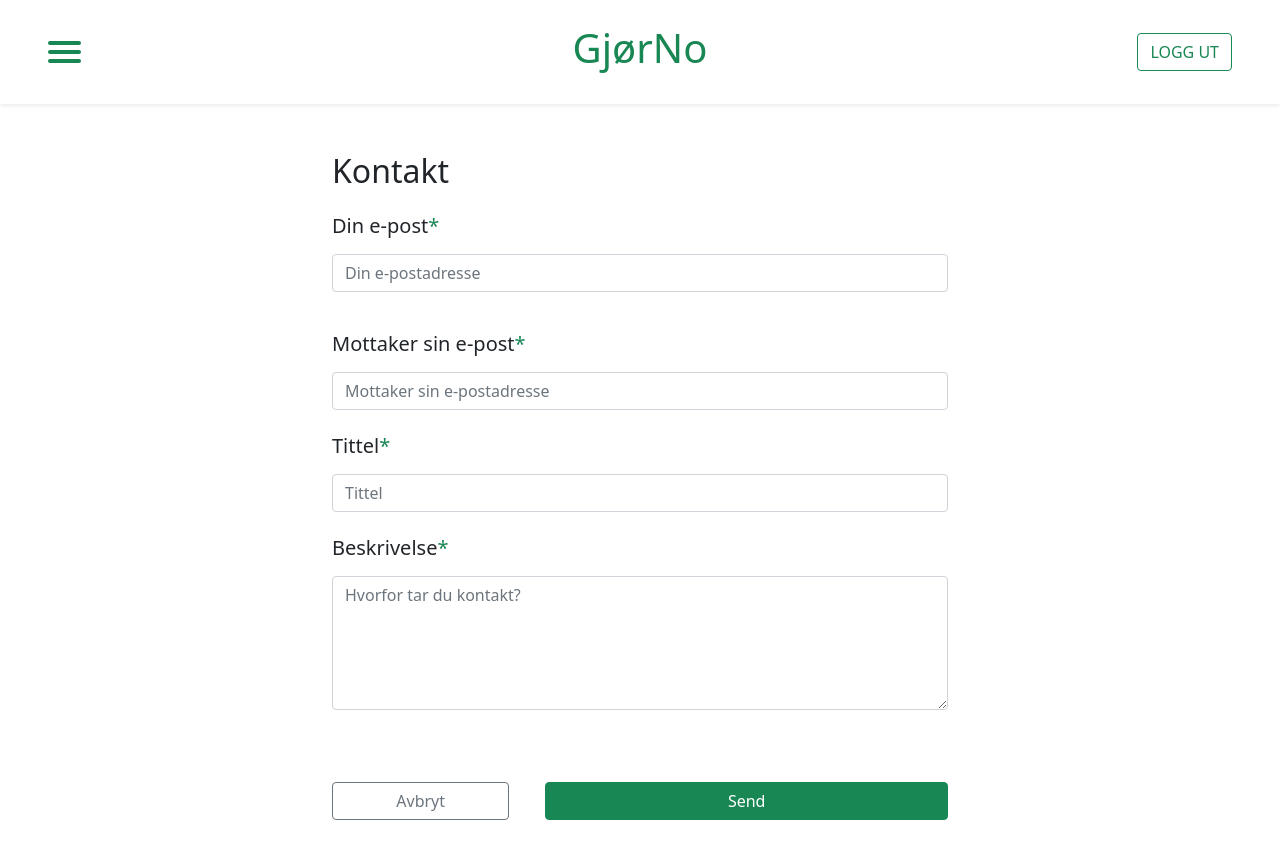
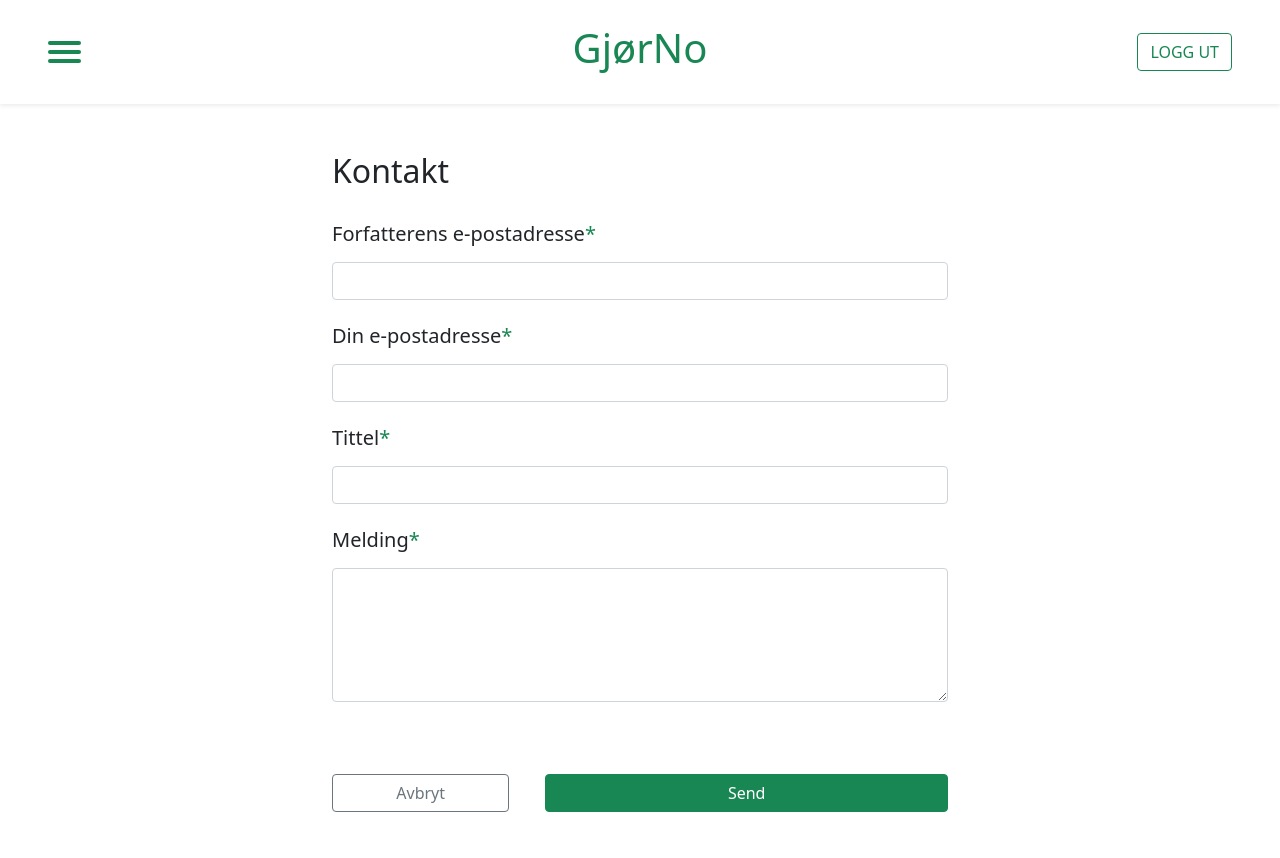
Before and after one commit to mathiazom/gjorno, a React (Create React App) app in the folder frontend/: page /activity-details/1/contact in a window 1280 px wide. Shown: the top 858 px of the page. Built offline with nearby package versions, Linux system fonts and the light colour scheme; no server answers; sample sign-in values are in the browser's storage.

Commit message:
Email frontend validation (#86)

```diff
--- a/frontend/src/components/activitydetails/ActivityDetails.js
+++ b/frontend/src/components/activitydetails/ActivityDetails.js
@@ -5,6 +5,7 @@ import DetailedActivity from "./DetailedActivity.js";
 import Registration from "./Registration.js";
 import {Link, withRouter} from 'react-router-dom';
 import {toast} from "react-toastify";
+import {stringIsEmail} from "../common/Utils";
 
 class ActivityDetails extends React.Component {
 
@@ -169,7 +170,7 @@ class ActivityDetails extends React.Component {
                                         </a>
                                     </div>
                                     }
-                                    {!this.state.activity.is_author &&
+                                    {!this.state.activity.is_author && stringIsEmail(this.state.user.email) &&
                                     <div className="d-flex align-items-center flex-column mt-4 mt-xl-0">
                                         <Link
                                         to={`/activity-details/${this.state.activity.id}/contact/`}
--- a/frontend/src/components/activitydetails/EmailForm.js
+++ b/frontend/src/components/activitydetails/EmailForm.js
@@ -1,8 +1,10 @@
 import axios from 'axios';
 import React from 'react';
 import FormWithValidation from '../common/FormWithValidation';
-import { RequiredAsterisk } from "../common/RequiredAsterisk";
-import { withRouter } from 'react-router-dom';
+import {RequiredAsterisk} from "../common/RequiredAsterisk";
+import {withRouter} from 'react-router-dom';
+import {stringIsBlank, stringIsEmail, validateForm} from "../common/Utils";
+import {toast} from "react-toastify";
 
 class EmailForm extends React.Component {
     constructor(props) {
@@ -11,7 +13,7 @@ class EmailForm extends React.Component {
         this.state = {
             activity: null,
             user: null,
-
+            email_failed: false
         };
 
         this.getUserEmail = this.getUserEmail.bind(this);
@@ -34,9 +36,10 @@ class EmailForm extends React.Component {
                 "Authorization": `Token ${window.localStorage.getItem("Token")}`
             }
         }).then(res => {
-            if (res.data.email != null) {
-                document.getElementById("activity-email-input").value = res.data.email;
-                document.getElementById("activity-email-input").disabled = true;
+            const userEmail = res.data.email;
+            if (userEmail != null && stringIsEmail(userEmail)) {
+                document.getElementById("user-email-input").value = res.data.email;
+                document.getElementById("user-email-input").disabled = true;
             }
         }).catch(error => {
             console.log(error.response);
@@ -47,16 +50,12 @@ class EmailForm extends React.Component {
      * Get the activity data.
      */
     getActivity() {
-        // Include auth token only if it exists (user is logged in)
-        // otherwise browse the activity anonymously
-        const headers = {}
-        if (this.props.authenticated) {
-            headers['Authorization'] = `Token ${window.localStorage.getItem("Token")}`
+        axios.get(`http://localhost:8000/api/activities/${this.props.match.params.id}/?register_view`, {
+            headers: {
+                "Authorization": `Token ${window.localStorage.getItem("Token")}`
             }
-        axios.get(`http://localhost:8000/api/activities/${this.props.match.params.id}/?register_view`, {
-            headers: headers
         }).then(res => {
-            this.setState({ activity: res.data })
+            this.setState({activity: res.data})
             this.getActivityAuthor();
         }).catch(error => {
             console.log(error.response);
@@ -69,74 +68,103 @@ class EmailForm extends React.Component {
     getActivityAuthor() {
         axios.get(`http://localhost:8000/api/users/${this.state.activity.user}`
         ).then(res => {
-            this.setState({ user: res.data })
-            if (res.data.email != null) {
-                document.getElementById("activity-receiver-input").value = res.data.email;
-                document.getElementById("activity-receiver-input").disabled = true;
+            this.setState({user: res.data})
+            const authorEmail = res.data.email;
+            if (authorEmail == null || !stringIsEmail(authorEmail)) {
+                // Author does not have a valid email registered, abort
+                this.props.history.push(`/activity-details/${this.props.match.params.id}`);
+                return;
             }
+            document.getElementById("author-email-input").value = authorEmail;
+            document.getElementById("author-email-input").disabled = true;
         }).catch(error => {
             console.log(error.response);
         });
     }
 
     /**
-     * Empty the form, and add a error message to the page.
+     * Empty the page, and add a success message to the page.
      */
-    addErrorMessage() {
-        document.getElementById("contact-form-main-div").innerHTML = "";
+    addEmailSentMessage() {
 
-        let i = document.createElement("i");
-        i.className = "fas fa-info-circle fa-lg text-muted align-self-center me-4";
+        this.setState({email_failed: false});
 
-        let p = document.createElement("p");
-        p.className = "text-muted fs-6 m-0";
-        p.innerText = "E-posten ble ikke sendt! <br />Last inn siden på nytt og prøv en gang til, eller kom tilbake senere.";
+        this.props.history.push(`/activity-details/${this.props.match.params.id}`);
 
-        let child_div = document.createElement("div");
-        child_div.className = "card-body p-4 d-flex";
-        child_div.id = "failed-child-div";
-        child_div.appendChild(i);
-        child_div.appendChild(p);
+        toast(`E-post sendt til ${this.state.activity?.username} 🕊`,
+            {
+                containerId: 'main-toast-container',
+                autoClose: 3000
+            }
+        );
 
-        let main_div = document.createElement("div");
-        main_div.className = "card";
-        main_div.id = "failed-main-div";
-        main_div.appendChild(child_div);
-
-        document.getElementById("contact-form-main-div").appendChild(main_div);
     }
 
     /**
-     * Empty the page, and add a success message to the page.
+     * Validation rules for email form inputs
      */
-    addEmailSentMessage() {
-        document.getElementById("contact-form-main-div").innerHTML = "";
+    emailFormRules() {
 
-        let i = document.createElement("i");
-        i.className = "far fa-check-circle fa-10x";
+        const userEmailInput = document.getElementById("user-email-input");
+        const emailTitleInput = document.getElementById("email-title-input");
+        const emailMessageInput = document.getElementById("email-message-input");
 
-        let span = document.createElement("span");
-        span.style = "color: #198754; display: table; margin:0 auto";
-        span.className = "mb-3"
-        span.appendChild(i);
+        return [
+            {
+                inputEl: userEmailInput,
+                rules: [
+                    {
+                        isValid: !stringIsBlank(userEmailInput.value),
+                        msg: "E-postadresse er obligatorisk"
+                    },
+                    {
+                        isValid: stringIsEmail(userEmailInput.value) || stringIsBlank(userEmailInput.value),
+                        msg: "Ugyldig e-postadresse"
+                    }
+                ]
+            },
+            {
+                inputEl: emailTitleInput,
+                rules: [
+                    {
+                        isValid: !stringIsBlank(emailTitleInput.value),
+                        msg: "Tittel er obligatorisk"
+                    },
+                    {
+                        isValid: emailTitleInput.value.length <= 50,
+                        msg: "Tittel kan ikke være lengre enn 50 tegn"
+                    }
+                ]
+            },
+            {
+                inputEl: emailMessageInput,
+                rules: [
+                    {
+                        isValid: !stringIsBlank(emailMessageInput.value),
+                        msg: "Melding er obligatorisk"
+                    }
+                ]
+            },
+        ]
 
-        let h2 = document.createElement("h2");
-        h2.innerText = "E-posten er sendt!";
-        h2.style = "text-align: center";
-
-        document.getElementById("contact-form-main-div").appendChild(span);
-        document.getElementById("contact-form-main-div").appendChild(h2);
     }
 
     /**
      * Submit the form and send the mail.
      */
     submit() {
+
+        if (!validateForm(this.emailFormRules())) {
+            // At least one invalid input value, abort
+            return;
+        }
+
         const content = new FormData();
-        content.append("sender", document.getElementById("activity-email-input").value);
-        content.append("receiver", document.getElementById("activity-receiver-input").value);
-        content.append("title", document.getElementById("activity-title-input").value);
-        content.append("description", document.getElementById("activity-description-input").value);
+        content.append("sender", document.getElementById("user-email-input").value);
+        content.append("receiver", document.getElementById("author-email-input").value);
+        content.append("title", document.getElementById("email-title-input").value);
+        content.append("description", document.getElementById("email-message-input").value);
+
         axios.post(`http://localhost:8000/api/activities/${this.state.activity.id}/contact/`,
             content,
             {
@@ -145,51 +173,79 @@ class EmailForm extends React.Component {
                 }
             })
             .then(res => {
-                if (res.status === 200) {
+                const success = res.status === 200;
+                this.setState({email_failed: !success});
+                if (success) {
                     this.addEmailSentMessage();
-                } else {
-                    this.addErrorMessage();
                 }
             })
             .catch(error => {
                 console.log(error.response);
             });
+
     }
 
     render() {
         return (
             <div className="container-fluid w-50 m-5 mx-auto" id="contact-form-main-div">
-                <h2>Kontakt</h2>
+                {this.state.email_failed === false &&
+                <>
+                    <p className={"fw-light text-muted fs-5"}><i>{this.state.activity?.title}</i></p>
+                    <h2>Kontakt <span className={"text-success"}>{this.state.activity?.username}</span></h2>
                     <FormWithValidation submit={this.submit} submitText="Send">
+                        {/*Receiver */}
+                        <div className="mt-4 mb-4">
+                            <label htmlFor="author-email-input" className="form-label h5 mb-3">
+                                {
+                                    this.state.activity?.has_registration && "Arrangørens e-postadresse"
+                                    || "Forfatterens e-postadresse"
+                                }
+                                <RequiredAsterisk/>
+                            </label>
+                            <input id="author-email-input" type="text" className="form-control"/>
+                            <div className={"invalid-feedback"}/>
+                        </div>
                         {/*Sender */}
-                    <div className="mt-3 mb-4">
-                        <label htmlFor="activity-email-input" className="form-label h5 mb-3">Din e-post<RequiredAsterisk /></label>
-                        <input id="activity-email-input" type="text" className="form-control"
-                            placeholder="Din e-postadresse" />
-                        <div className={"invalid-feedback"} />
-                    </div>
-                    {/*Receiver */}
-                    <div className="mt-3 mb-4">
-                        <label htmlFor="activity-receiver-input" className="form-label h5 mb-3">Mottaker sin e-post<RequiredAsterisk /></label>
-                        <input id="activity-receiver-input" type="text" className="form-control"
-                            placeholder="Mottaker sin e-postadresse" />
-                        <div className={"invalid-feedback"} />
+                        <div className="mb-4">
+                            <label htmlFor="user-email-input" className="form-label h5 mb-3">
+                                Din e-postadresse<RequiredAsterisk/>
+                            </label>
+                            <input id="user-email-input" type="text" className="form-control"/>
+                            <div className={"invalid-feedback"}/>
                         </div>
                         {/*Title */}
                         <div className="mb-4">
-                        <label htmlFor="activity-title-input" className="form-label h5 mb-3">Tittel<RequiredAsterisk /></label>
-                        <input className="form-control" id="activity-title-input" type="text"
-                            placeholder={"Tittel"} />
-                        <div className={"invalid-feedback"} />
+                            <label htmlFor="email-title-input"
+                                   className="form-label h5 mb-3">
+                                Tittel<RequiredAsterisk/>
+                            </label>
+                            <input className="form-control" id="email-title-input" type="text"/>
+                            <div className={"invalid-feedback"}/>
                         </div>
                         {/*Description */}
                         <div className="mb-4">
-                        <label htmlFor="activity-description-input" className="form-label h5 mb-3">Beskrivelse<RequiredAsterisk /></label>
-                        <textarea className="form-control" id="activity-description-input" rows="5"
-                            placeholder={"Hvorfor tar du kontakt?"} />
-                        <div className={"invalid-feedback"} />
+                            <label htmlFor="email-message-input"
+                                   className="form-label h5 mb-3">
+                                Melding<RequiredAsterisk/>
+                            </label>
+                            <textarea className="form-control" id="email-message-input" rows="5"/>
+                            <div className={"invalid-feedback"}/>
                         </div>
                     </FormWithValidation>
+                </>
+                }
+                {this.state.email_failed === true &&
+                    <div id="failed-main-div" className={"card"}>
+                        <div id="failed-child-div" className={"card-body p-4 d-flex"}>
+                            <i className={"fas fa-exclamation-circle fa-lg text-danger align-self-center me-4"} />
+                            <p className={"text-muted fs-5 m-0"}>
+                                <span className={"text-danger"}>E-posten ble ikke sendt!</span><br />
+                                Last inn siden på nytt og prøv en gang til, eller kom tilbake senere.
+                            </p>
+                        </div>
+                    </div>
+                }
+
             </div>
         );
     }
--- a/frontend/src/components/common/Utils.js
+++ b/frontend/src/components/common/Utils.js
@@ -25,6 +25,9 @@ export const stringIsPositiveFloat = (str) => {
  * @returns true if string is valid email, false otherwise
  */
 export const stringIsEmail = (str) => {
+    if (str == null || stringIsBlank(str)) {
+        return false;
+    }
     const re = /^(([^<>()[\]\\.,;:\s@"]+(\.[^<>()[\]\\.,;:\s@"]+)*)|(".+"))@((\[[0-9]{1,3}\.[0-9]{1,3}\.[0-9]{1,3}\.[0-9]{1,3}])|(([a-zA-Z\-0-9]+\.)+[a-zA-Z]{2,}))$/;
     return re.test(str);
 }
@@ -35,6 +38,9 @@ export const stringIsEmail = (str) => {
  * @returns true if string is valid phone number, false otherwise
  */
 export const stringIsPhoneNumber = (str) => {
+    if (str == null || stringIsBlank(str)) {
+        return false;
+    }
     return /^(\+47)?[2-9][0-9]?(?:\d\d){0,3}/.test(str);
 }
 
```
Also changed, not shown: frontend/src/components/activitydetails/ActivityHost.js (+8 -5 lines). Lines whose indentation alone changed are shown as unchanged.
